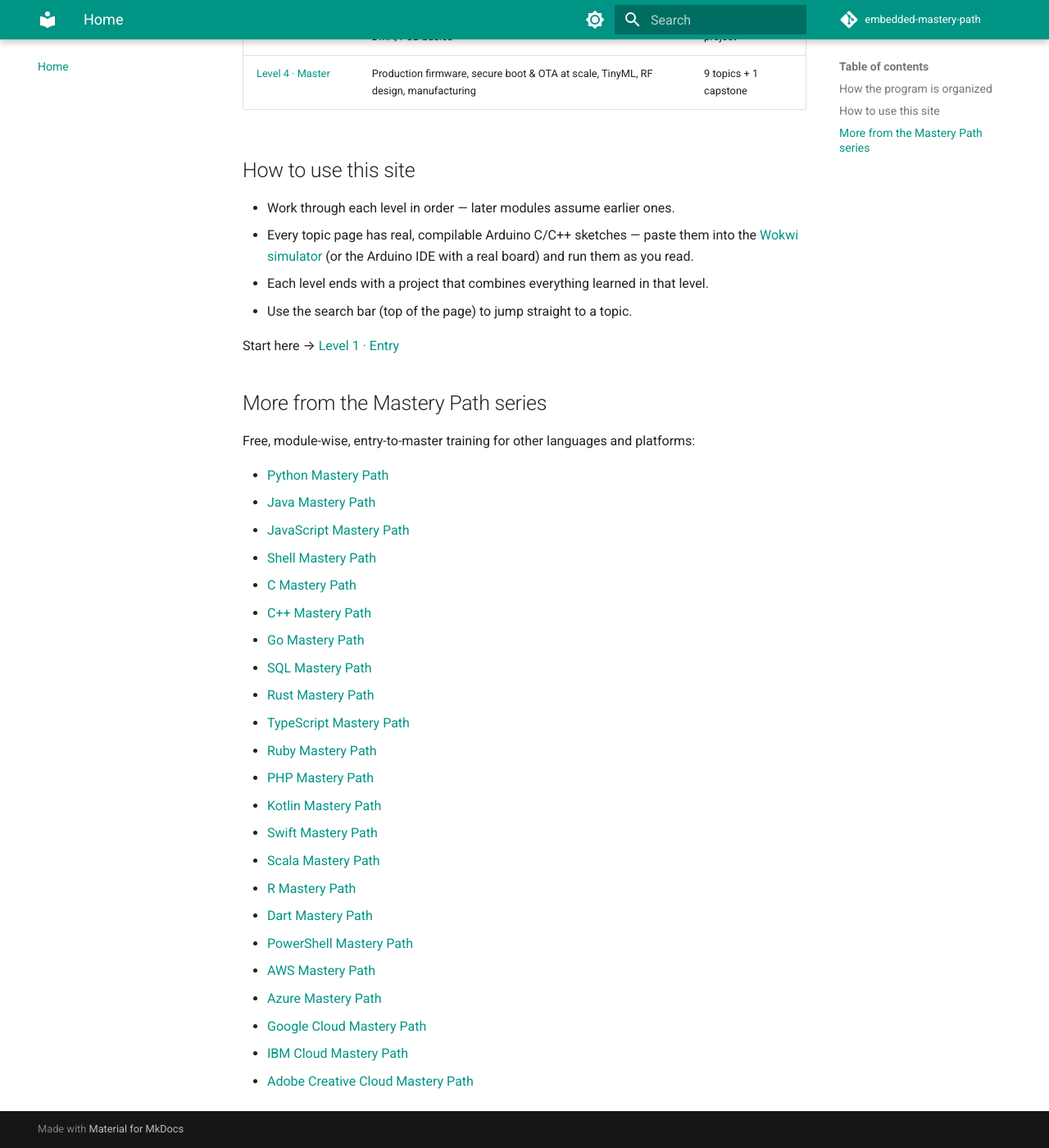
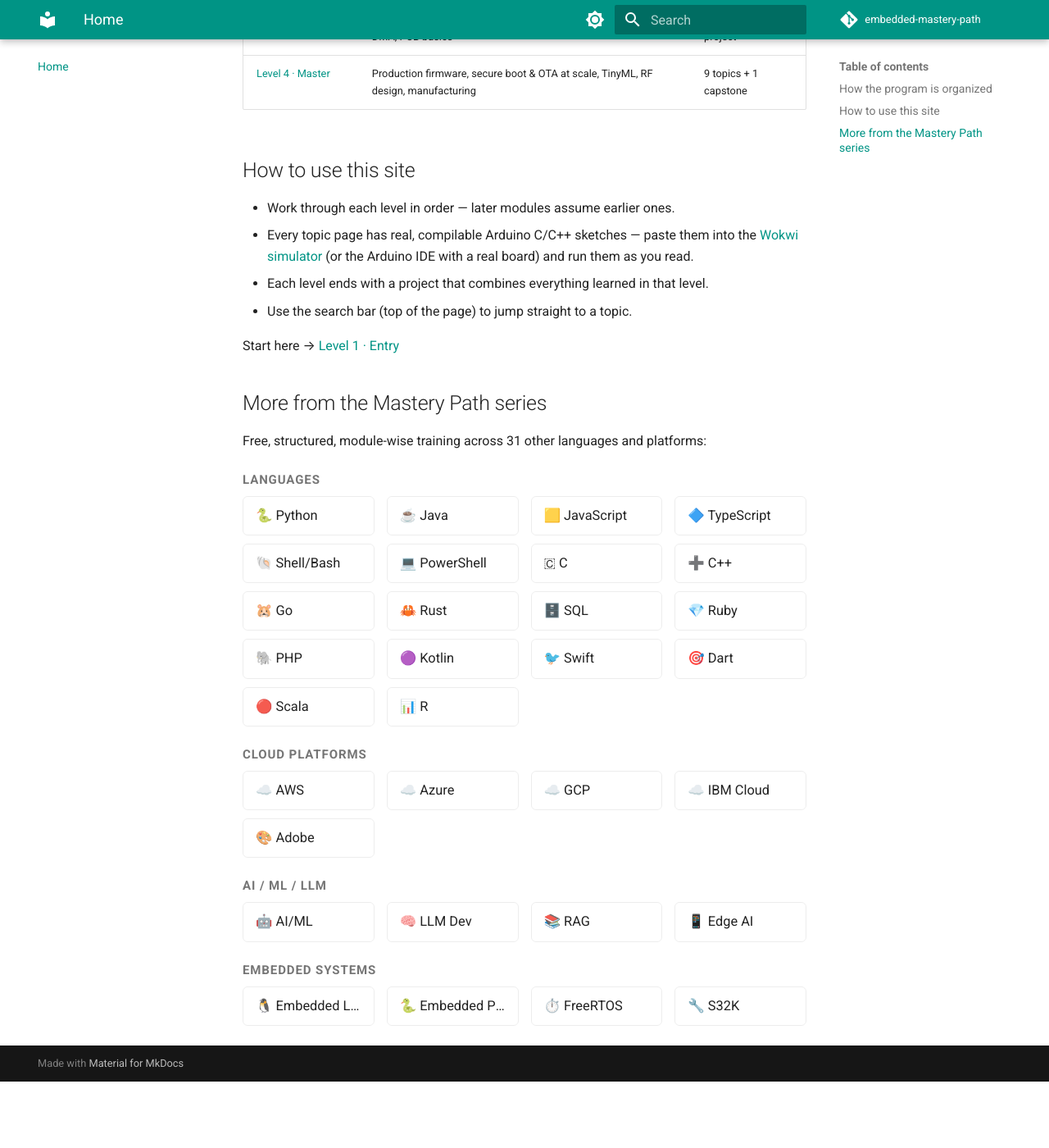
Before and after one commit to SIGILIPELLI/embedded-mastery-path, an MkDocs documentation site: the page built from docs/index.md, in a window 1280 px wide and 1400 px high, scrolled down 690 px. Shown: the whole window at 82% size. Built offline with MkDocs 1.6.1 and Material for MkDocs 9.7.7, drawn with Linux system fonts in a browser that asks for light colours; comment, search, counter and statistics services are not loaded; after the commit the page ends 2009 px from its top, so only the background shows below that.

Commit message:
Update cross-links: multi-column grid across all Mastery Path sites
Co-Authored-By: Claude Sonnet 5 <noreply@anthropic.com>

```diff
--- a/docs/index.md
+++ b/docs/index.md
@@ -33,28 +33,50 @@ Start here → [Level 1 · Entry](level-1/index.md)
 
 ## More from the Mastery Path series
 
-Free, module-wise, entry-to-master training for other languages and platforms:
+Free, structured, module-wise training across 31 other languages and platforms:
 
-- [Python Mastery Path](https://sigilipelli.github.io/python-mastery-path/)
-- [Java Mastery Path](https://sigilipelli.github.io/java-mastery-path/)
-- [JavaScript Mastery Path](https://sigilipelli.github.io/javascript-mastery-path/)
-- [Shell Mastery Path](https://sigilipelli.github.io/shell-mastery-path/)
-- [C Mastery Path](https://sigilipelli.github.io/c-mastery-path/)
-- [C++ Mastery Path](https://sigilipelli.github.io/cpp-mastery-path/)
-- [Go Mastery Path](https://sigilipelli.github.io/go-mastery-path/)
-- [SQL Mastery Path](https://sigilipelli.github.io/sql-mastery-path/)
-- [Rust Mastery Path](https://sigilipelli.github.io/rust-mastery-path/)
-- [TypeScript Mastery Path](https://sigilipelli.github.io/typescript-mastery-path/)
-- [Ruby Mastery Path](https://sigilipelli.github.io/ruby-mastery-path/)
-- [PHP Mastery Path](https://sigilipelli.github.io/php-mastery-path/)
-- [Kotlin Mastery Path](https://sigilipelli.github.io/kotlin-mastery-path/)
-- [Swift Mastery Path](https://sigilipelli.github.io/swift-mastery-path/)
-- [Scala Mastery Path](https://sigilipelli.github.io/scala-mastery-path/)
-- [R Mastery Path](https://sigilipelli.github.io/r-mastery-path/)
-- [Dart Mastery Path](https://sigilipelli.github.io/dart-mastery-path/)
-- [PowerShell Mastery Path](https://sigilipelli.github.io/powershell-mastery-path/)
-- [AWS Mastery Path](https://sigilipelli.github.io/aws-mastery-path/)
-- [Azure Mastery Path](https://sigilipelli.github.io/azure-mastery-path/)
-- [Google Cloud Mastery Path](https://sigilipelli.github.io/gcp-mastery-path/)
-- [IBM Cloud Mastery Path](https://sigilipelli.github.io/ibm-cloud-mastery-path/)
-- [Adobe Creative Cloud Mastery Path](https://sigilipelli.github.io/adobe-mastery-path/)
+<div class="mastery-grid-wrap">
+<p class="mastery-grid-category">Languages</p>
+<div class="mastery-grid">
+  <a href="https://sigilipelli.github.io/python-mastery-path/">🐍 Python</a>
+  <a href="https://sigilipelli.github.io/java-mastery-path/">☕ Java</a>
+  <a href="https://sigilipelli.github.io/javascript-mastery-path/">🟨 JavaScript</a>
+  <a href="https://sigilipelli.github.io/typescript-mastery-path/">🔷 TypeScript</a>
+  <a href="https://sigilipelli.github.io/shell-mastery-path/">🐚 Shell/Bash</a>
+  <a href="https://sigilipelli.github.io/powershell-mastery-path/">💻 PowerShell</a>
+  <a href="https://sigilipelli.github.io/c-mastery-path/">🇨 C</a>
+  <a href="https://sigilipelli.github.io/cpp-mastery-path/">➕ C++</a>
+  <a href="https://sigilipelli.github.io/go-mastery-path/">🐹 Go</a>
+  <a href="https://sigilipelli.github.io/rust-mastery-path/">🦀 Rust</a>
+  <a href="https://sigilipelli.github.io/sql-mastery-path/">🗄️ SQL</a>
+  <a href="https://sigilipelli.github.io/ruby-mastery-path/">💎 Ruby</a>
+  <a href="https://sigilipelli.github.io/php-mastery-path/">🐘 PHP</a>
+  <a href="https://sigilipelli.github.io/kotlin-mastery-path/">🟣 Kotlin</a>
+  <a href="https://sigilipelli.github.io/swift-mastery-path/">🐦 Swift</a>
+  <a href="https://sigilipelli.github.io/dart-mastery-path/">🎯 Dart</a>
+  <a href="https://sigilipelli.github.io/scala-mastery-path/">🔴 Scala</a>
+  <a href="https://sigilipelli.github.io/r-mastery-path/">📊 R</a>
+</div>
+<p class="mastery-grid-category">Cloud Platforms</p>
+<div class="mastery-grid">
+  <a href="https://sigilipelli.github.io/aws-mastery-path/">☁️ AWS</a>
+  <a href="https://sigilipelli.github.io/azure-mastery-path/">☁️ Azure</a>
+  <a href="https://sigilipelli.github.io/gcp-mastery-path/">☁️ GCP</a>
+  <a href="https://sigilipelli.github.io/ibm-cloud-mastery-path/">☁️ IBM Cloud</a>
+  <a href="https://sigilipelli.github.io/adobe-mastery-path/">🎨 Adobe</a>
+</div>
+<p class="mastery-grid-category">AI / ML / LLM</p>
+<div class="mastery-grid">
+  <a href="https://sigilipelli.github.io/ai-ml-mastery-path/">🤖 AI/ML</a>
+  <a href="https://sigilipelli.github.io/llm-dev-mastery-path/">🧠 LLM Dev</a>
+  <a href="https://sigilipelli.github.io/rag-mastery-path/">📚 RAG</a>
+  <a href="https://sigilipelli.github.io/edge-ai-mastery-path/">📱 Edge AI</a>
+</div>
+<p class="mastery-grid-category">Embedded Systems</p>
+<div class="mastery-grid">
+  <a href="https://sigilipelli.github.io/embedded-linux-mastery-path/">🐧 Embedded Linux</a>
+  <a href="https://sigilipelli.github.io/embedded-python-mastery-path/">🐍 Embedded Python</a>
+  <a href="https://sigilipelli.github.io/freertos-mastery-path/">⏱️ FreeRTOS</a>
+  <a href="https://sigilipelli.github.io/s32k-mastery-path/">🔧 S32K</a>
+</div>
+</div>
--- a/docs/stylesheets/extra.css
+++ b/docs/stylesheets/extra.css
@@ -11,3 +11,40 @@
   background: var(--md-primary-fg-color);
   color: var(--md-primary-bg-color);
 }
+
+/* mastery-grid cross-link styles */
+.mastery-grid-category {
+  font-weight: 600;
+  margin-top: 1.1rem;
+  margin-bottom: 0.4rem;
+  font-size: 0.75rem;
+  text-transform: uppercase;
+  letter-spacing: 0.06em;
+  color: var(--md-default-fg-color--light);
+}
+
+.mastery-grid {
+  display: grid;
+  grid-template-columns: repeat(auto-fill, minmax(160px, 1fr));
+  gap: 0.5rem 0.75rem;
+  margin: 0 0 1rem;
+}
+
+.mastery-grid a {
+  display: block;
+  padding: 0.5rem 0.75rem;
+  border: 1px solid var(--md-default-fg-color--lightest);
+  border-radius: 0.3rem;
+  text-decoration: none !important;
+  color: var(--md-default-fg-color) !important;
+  font-size: 0.82rem;
+  white-space: nowrap;
+  overflow: hidden;
+  text-overflow: ellipsis;
+  transition: background-color 0.15s ease, border-color 0.15s ease;
+}
+
+.mastery-grid a:hover {
+  background-color: var(--md-accent-fg-color--transparent);
+  border-color: var(--md-accent-fg-color);
+}
```
